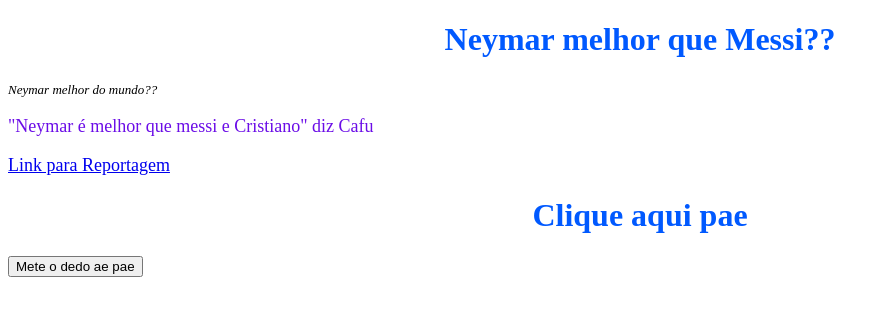
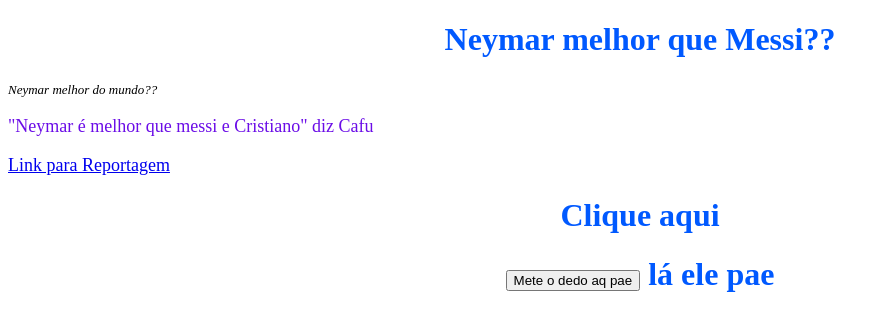
Before and after one commit to Gabriel007675/noticianeymar, a plain HTML site: page index.html in a window 1280 px wide. Shown: the whole page, without its empty margins (0-889 px from the left). Drawn offline with Linux system fonts and the light colour scheme.

Commit message:
Update index.html

```diff
--- a/index.html
+++ b/index.html
@@ -18,11 +18,11 @@
       target="_blank">Link para Reportagem</a></p>
 </body>
 <body>
-<h1>Clique aqui pae</h1>
-<button onclick="mostrarMensagem()">Mete o dedo ae pae</button>
+<h1>Clique aqui</h1>
+<h1> <button onclick="mostrarMensagem()">Mete o dedo aq pae</button> <h1p>lá ele pae</h1p> </h1>
 <script>
   function mostrarMensagem() {
-    alert("Obrigado por clicar! Neymito!")
+    alert("Lá ele pow")
   }
 </script>
  </body>
```
